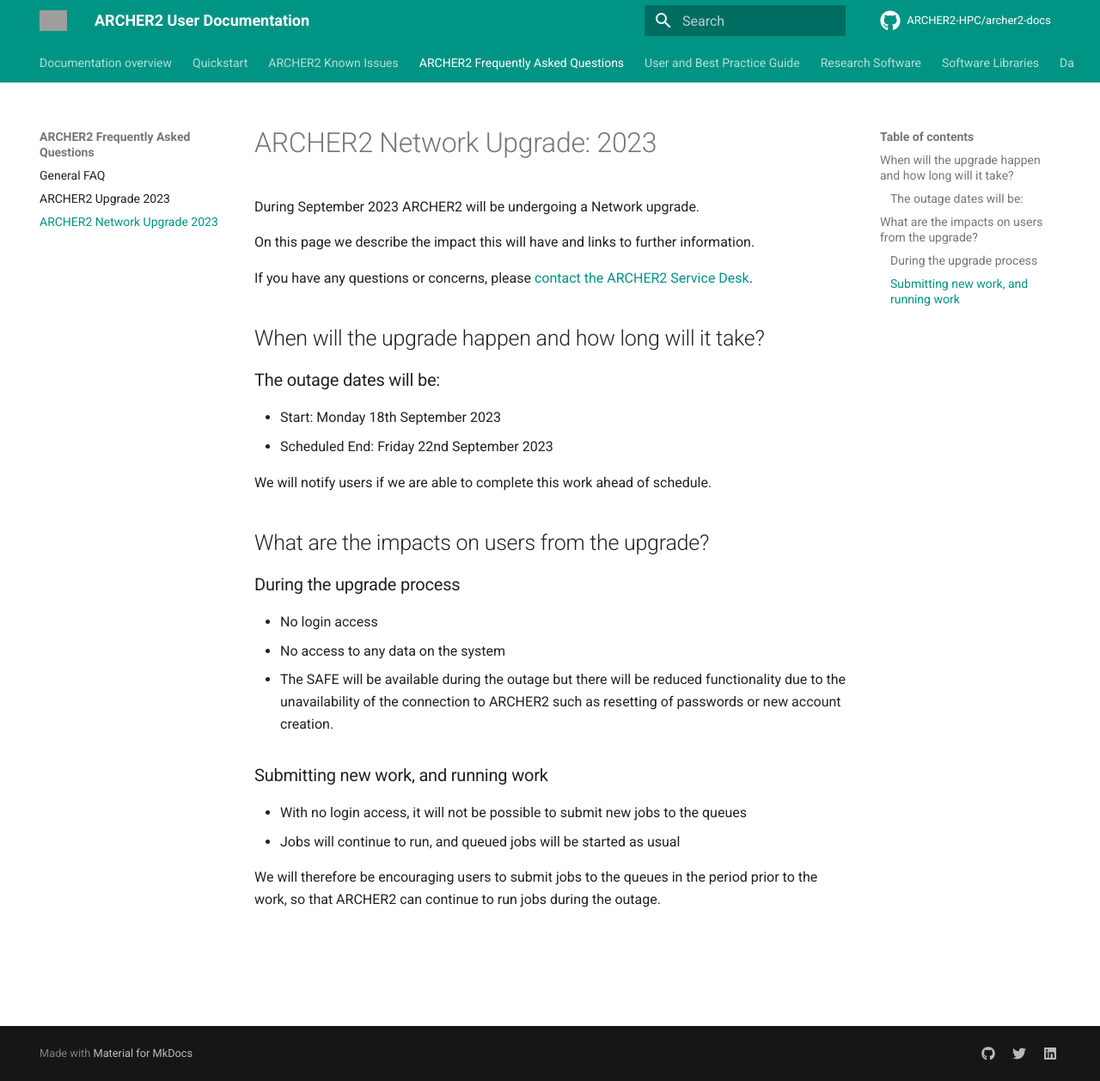
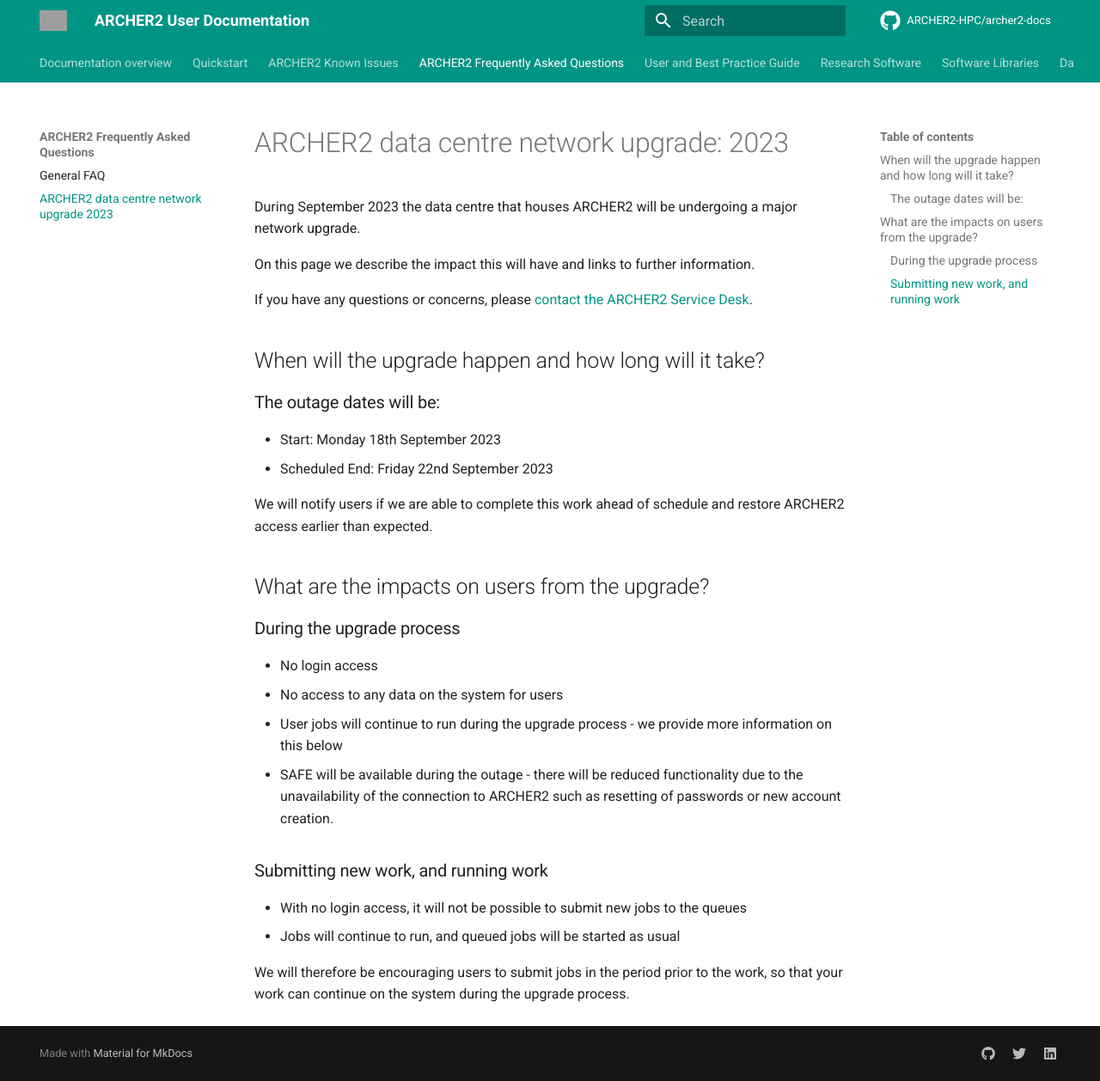
Before and after one commit to ARCHER2-HPC/archer2-docs, an MkDocs documentation site: the page built from docs/faq/network-upgrade-2023.md, in a window 1280 px wide and 1258 px high. Shown: the whole window at 86% size. Built offline with MkDocs 1.6.1 and Material for MkDocs 9.7.7, drawn with Linux system fonts in a browser that asks for light colours; comment, search, counter and statistics services are not loaded; grey boxes are pictures that could not be loaded.

Commit message:
Updates wording

```diff
--- a/docs/faq/network-upgrade-2023.md
+++ b/docs/faq/network-upgrade-2023.md
@@ -1,35 +1,36 @@
-# ARCHER2 Network Upgrade: 2023
+# ARCHER2 data centre network upgrade: 2023
 
-During September 2023 ARCHER2 will be undergoing a Network upgrade.
+During September 2023 the data centre that houses ARCHER2 will be undergoing a
+major network upgrade.
 
 On this page we describe the impact this will have and links to further information.
 
 If you have any questions or concerns, please
 [contact the ARCHER2 Service Desk](https://www.archer2.ac.uk/support-access/servicedesk.html).
 
-
-
 ## When will the upgrade happen and how long will it take?
-
 
 ### The outage dates will be:
 
  - Start:  Monday 18th September 2023
  - Scheduled End:  Friday 22nd September 2023
 
-We will notify users if we are able to complete this work ahead of schedule.
+We will notify users if we are able to complete this work ahead of schedule and restore
+ARCHER2 access earlier than expected.
 
 ## What are the impacts on users from the upgrade?
 
 ### During the upgrade process
 
- - No login access
- - No access to any data on the system
-- The SAFE will be available during the outage but there will be reduced functionality due to the unavailability of the connection to ARCHER2 such as resetting of passwords or new account creation.
+- No login access
+- No access to any data on the system for users
+- User jobs will continue to run during the upgrade process - we provide more information on this below
+- SAFE will be available during the outage - there will be reduced functionality due to the unavailability of the connection to ARCHER2 such as resetting of passwords or new account creation.
 
 ### Submitting new work, and running work
 
 - With no login access, it will not be possible to submit new jobs to the queues
 - Jobs will continue to run, and queued jobs will be started as usual
 
-We will therefore be encouraging users to submit jobs to the queues in the period prior to the work, so that ARCHER2 can continue to run jobs during the outage.
+We will therefore be encouraging users to submit jobs in the period prior to the work, so that
+your work can continue on the system during the upgrade process.
--- a/mkdocs.yml
+++ b/mkdocs.yml
@@ -53,8 +53,7 @@
   - "ARCHER2 Known Issues": known-issues/index.md
   - "ARCHER2 Frequently Asked Questions":
     - "General FAQ": faq/index.md
-    - "ARCHER2 Upgrade 2023": faq/upgrade-2023.md
-    - "ARCHER2 Network Upgrade 2023": faq/network-upgrade-2023.md
+    - "ARCHER2 data centre network upgrade 2023": faq/network-upgrade-2023.md
   - "User and Best Practice Guide":
     - "Overview": user-guide/index.md
     - "Hardware": user-guide/hardware.md
```
